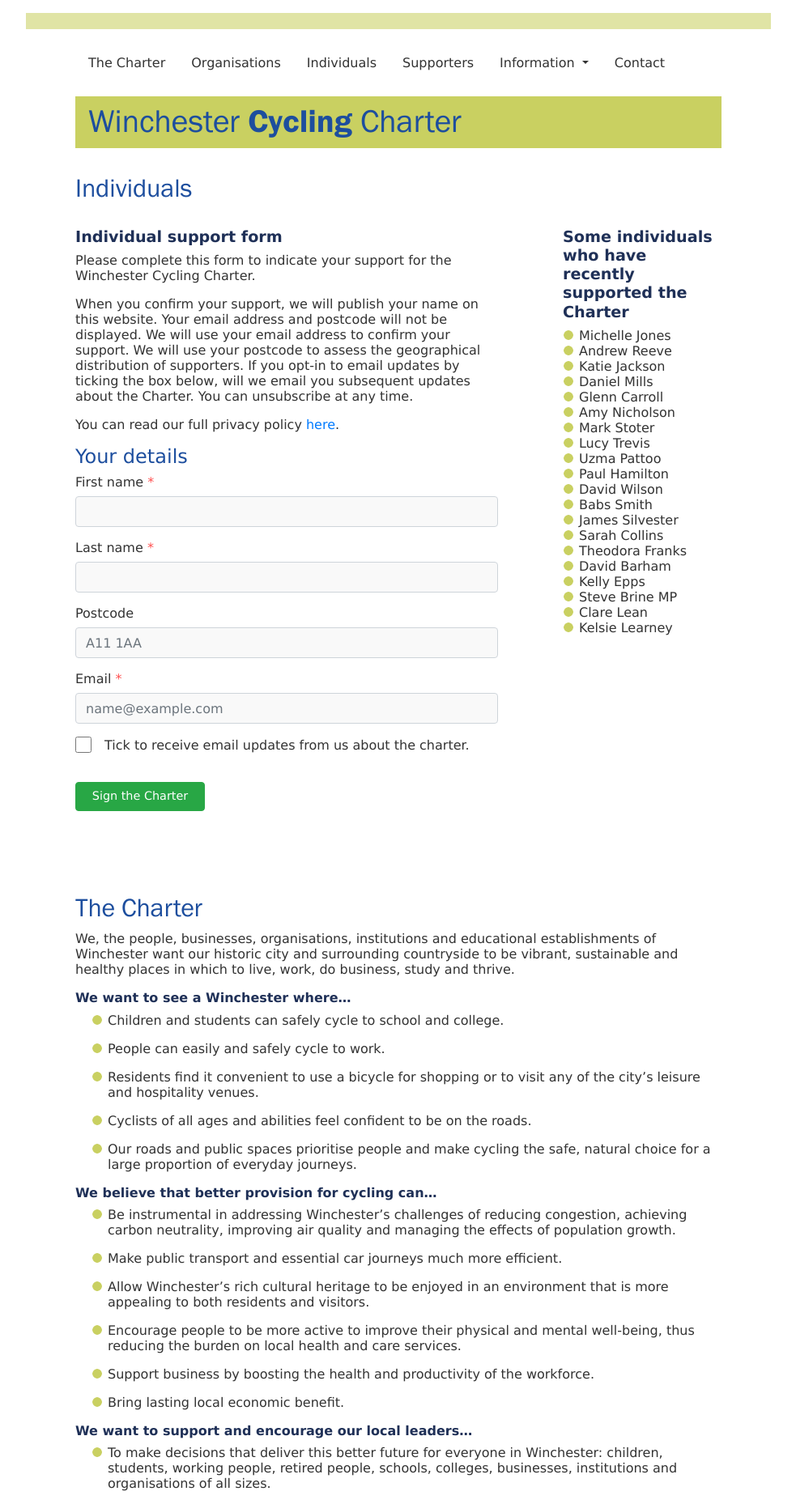
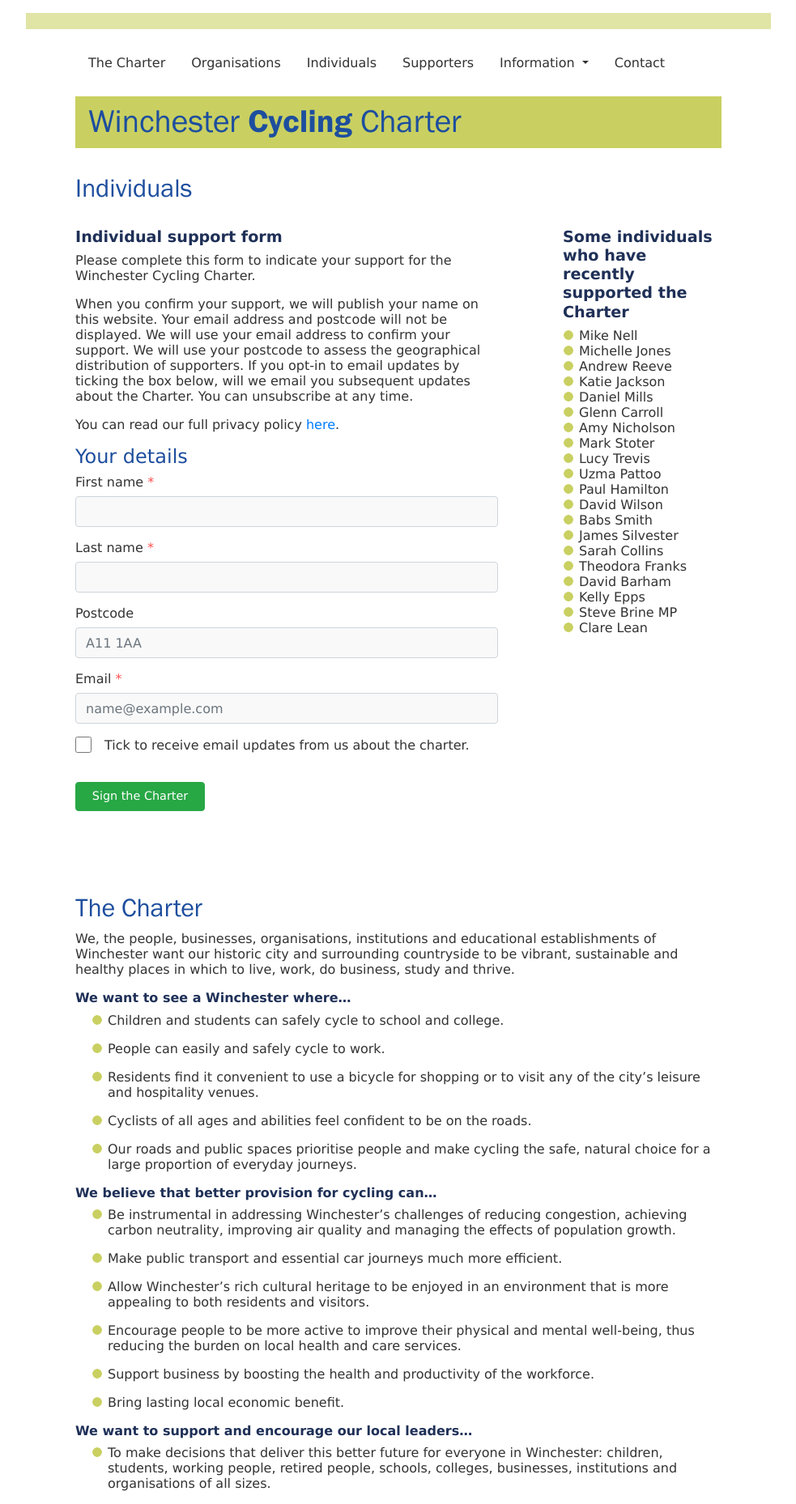
Before and after one commit to winchestercyclingcharter/winchestercyclingcharter.github.io, a Jekyll site: the page built from ind-page.md, in a window 1280 px wide. Shown: the whole page at 81% size, without its empty margins (148-1131 px from the left). Built offline with Jekyll 4.4.1, drawn with Linux system fonts in a browser that asks for light colours; nearby versions of some CDN libraries.

Commit message:
Update people.yml

```diff
--- a/_data/people.yml
+++ b/_data/people.yml
@@ -470,3 +470,4 @@ people:
 - { lastname: Jackson, firstname: Katie , dt: 20210531-185654-377665 }
 - { lastname: Reeve, firstname: Andrew, dt: 20210602-182607-204644 }
 - { lastname: Jones, firstname: Michelle, dt: 20210603-135602-907422 }
+- { lastname: Nell, firstname: Mike, dt: 20210607-090339-706378 }
```
